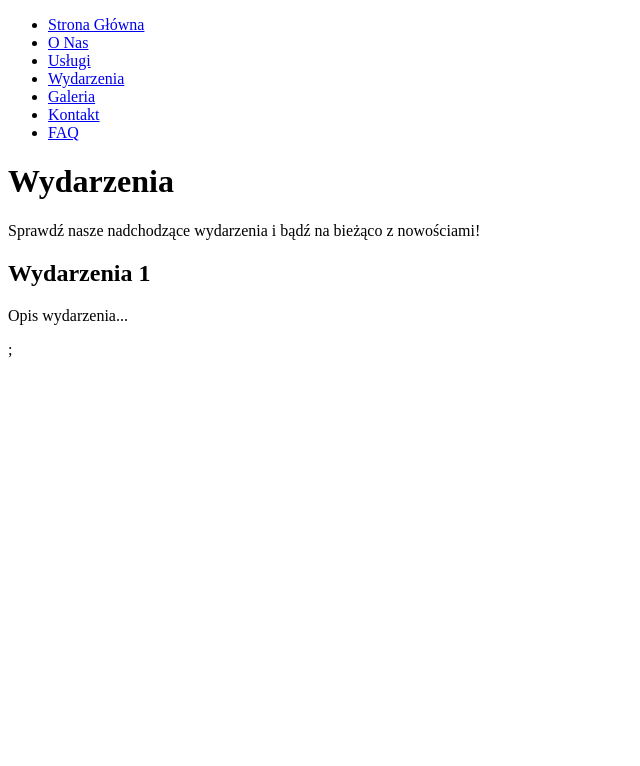
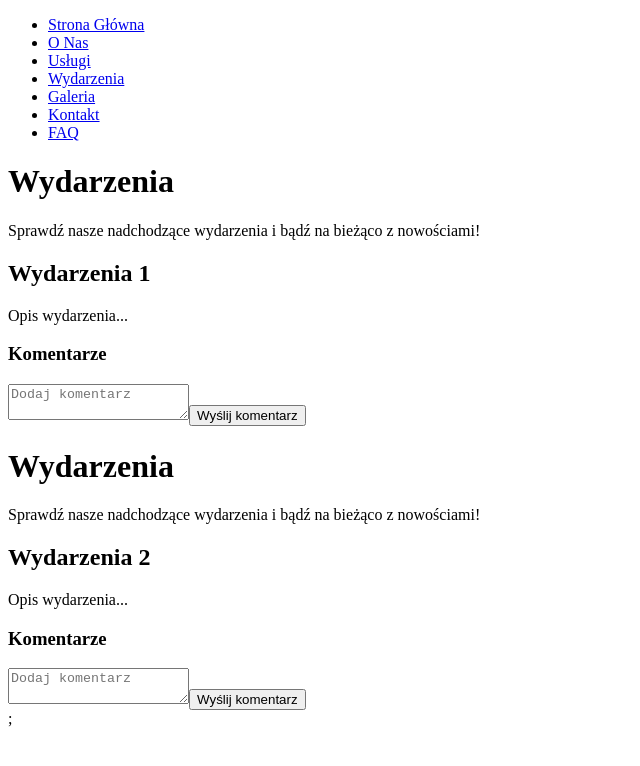
Before and after one commit to dawid24214/Creating-an-interactive-navigation-menu, a React (Vite) app: page /events in a window 1280 px wide. Shown: the top 766 px of the page, without its empty margins (0-640 px from the left). Built offline with nearby package versions, Linux system fonts and the light colour scheme; a web font is replaced by a local one.

Commit message:
Events pages
Adding comments to the event page

```diff
--- a/src/App.jsx
+++ b/src/App.jsx
@@ -2,7 +2,6 @@ import { useState } from 'react';
 import ReactDom from 'react-dom/client'
 import {BrowserRouter, Outlet, Route, Routes} from "react-router-dom";
 import {Header} from './component jsx/Header.jsx'
-import {Footer} from './component jsx/Footer.jsx'
 import {HomePage} from './pages/HomePage.jsx'
 import {AboutPage} from "./pages/AboutPage.jsx"
 import {ServicePage} from "./pages/ServicePage.jsx"
@@ -26,7 +25,6 @@ const Router = () => {
                 <Route path='/' element={<HomeLayout/>}>
                 <Route path="/HomePage" element={<HomePage />} />
                 <Route path="/about" element={<AboutPage />} />
-                <Route path="/footer" element={<Footer />} />
                 <Route path="/services" element={<ServicePage />} />
                 <Route path="/events" element={<EventsPage />} />
                 <Route path="/gallery" element={<GalleryPage />} />
--- /dev/null
+++ b/src/component jsx/Comments.jsx
@@ -0,0 +1,42 @@
+import React, {useState} from "react";
+
+export const Comments = ({eventId}) =>{
+    const [comments, setComments] = useState([]);
+    const [newComment, setNewComment] = useState('');
+
+    const handleCommentChange = (e) =>{
+        setNewComment(e.target.value);
+    };
+    const handleSubmit = (e) =>{
+        e.preventDefault();
+        if (newComment.trim()) {
+            setComments([...comments, newComment]);
+            setNewComment('');
+        }
+    };
+    return(
+        <>
+            <div className='comments'>
+                <h3>Komentarze</h3>
+                <form onSubmit={handleSubmit}>
+                    <textarea
+                        value={newComment}
+                        onChange={handleCommentChange}
+                        placeholder='Dodaj komentarz'
+                        required
+                    />
+                    <button type='submit'>Wyślij komentarz</button>
+
+                </form>
+                <div className='comment-list'>
+                    {comments.map((comment, index)=>(
+                        <div key={index} className='comment'>
+                            <p>{comment}</p>
+                        </div>
+                    ))}
+                </div>
+            </div>
+
+        </>
+    )
+}
--- a/src/component jsx/Footer.jsx
+++ /dev/null
@@ -1,33 +0,0 @@
-export const Footer = () => {
-    return (
-        <footer className="footer">
-            <p>&copy; 2024 Kultura i Rozrywka</p>
-            <div className="social-media">
-                <a
-                    href="https://facebook.com"
-                    target="_blank"
-                    rel="noopener noreferrer"
-                    aria-label="Facebook"
-                >
-                    Facebook<br/>
-                </a>
-                <a
-                    href="https://instagram.com"
-                    target="_blank"
-                    rel="noopener noreferrer"
-                    aria-label="Instagram"
-                >
-                    Instagram<br/>
-                </a>
-                <a
-                    href="https://twitter.com"
-                    target="_blank"
-                    rel="noopener noreferrer"
-                    aria-label="Twitter"
-                >
-                    Twitter<br/>
-                </a>
-            </div>
-        </footer>
-    );
-};
--- a/src/pages/EventsPage.jsx
+++ b/src/pages/EventsPage.jsx
@@ -1,4 +1,5 @@
 import React  from "react";
+import {Comments} from "../component jsx/Comments.jsx";
 export const EventsPage = () => {
     return(
         <div>
@@ -8,9 +9,21 @@ export const EventsPage = () => {
                 <div className='event'>
                     <h2>Wydarzenia 1</h2>
                     <p>Opis wydarzenia...</p>
+                    <Comments eventId={1}/>
                 </div>
+
+
+
+                <div className='events'>
+                    <h1>Wydarzenia</h1>
+                    <p> Sprawdź nasze nadchodzące wydarzenia i bądź na bieżąco z nowościami!</p>
+                    <div className='event'>
+                        <h2>Wydarzenia 2</h2>
+                        <p>Opis wydarzenia...</p>
+                        <Comments eventId={2}/>
+                    </div>
+                    </div>
             </div>
-
         </div>
     )
 }
--- a/src/pages/HomePage.jsx
+++ b/src/pages/HomePage.jsx
@@ -10,7 +10,37 @@ export const HomePage = () => {
                 Zapraszamy do zapoznania się z naszą ofertą, wydarzeniami i galerią.
             </p>
             <Link to='/about' className='cta-button'>Dowiedz się więcej o nas</Link><br/>
-            <Link to='/footer' className='footer'>Social media</Link>
+
+
+            <footer className="footer">
+                <p>&copy; 2024 Kultura i Rozrywka</p>
+                <div className="social-media">
+                    <a
+                        href="https://facebook.com"
+                        target="_blank"
+                        rel="noopener noreferrer"
+                        aria-label="Facebook"
+                    >
+                        Facebook<br/>
+                    </a>
+                    <a
+                        href="https://instagram.com"
+                        target="_blank"
+                        rel="noopener noreferrer"
+                        aria-label="Instagram"
+                    >
+                        Instagram<br/>
+                    </a>
+                    <a
+                        href="https://twitter.com"
+                        target="_blank"
+                        rel="noopener noreferrer"
+                        aria-label="Twitter"
+                    >
+                        Twitter<br/>
+                    </a>
+                </div>
+            </footer>
 
         </div>
     );
```
